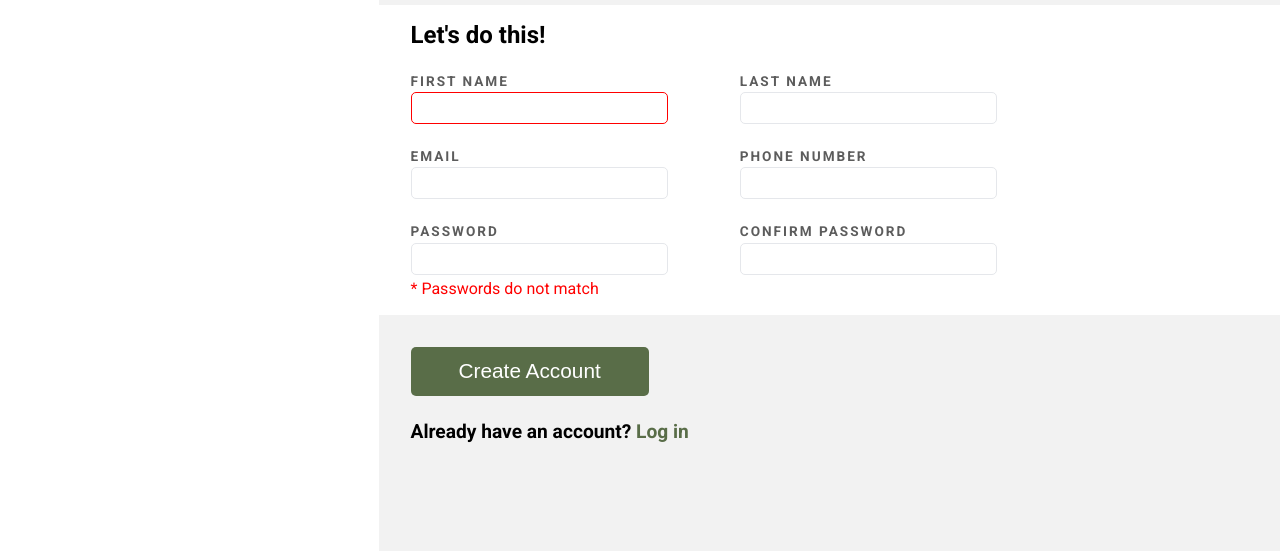
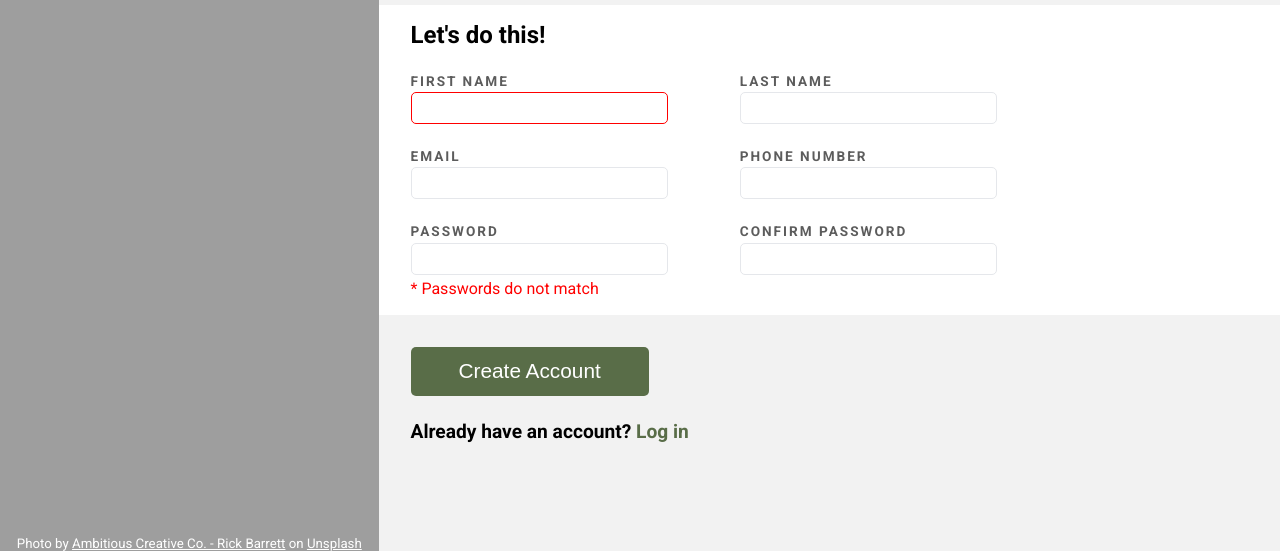
Before and after one commit to djordjeerkicecka/the-odin-project-task-signup, a plain HTML site: page index.html in a window 1280 px wide. Shown: the part 249-800 px from the top of the page. Drawn offline with Linux system fonts and the light colour scheme; the site is published under a folder, as on GitHub Pages, so addresses that start at the root find nothing.

Commit message:
Bg image fix

```diff
--- a/main.css
+++ b/main.css
@@ -25,7 +25,7 @@ main {
 .sidebar {
   width: 35%;
   height: 100vh;
-  background-image: url("/banner.jpg");
+  background-image: url("./banner.jpg");
   background-size: cover;
   display: flex;
   flex-direction: column;
```
Also changed, not shown: 1 other file.
